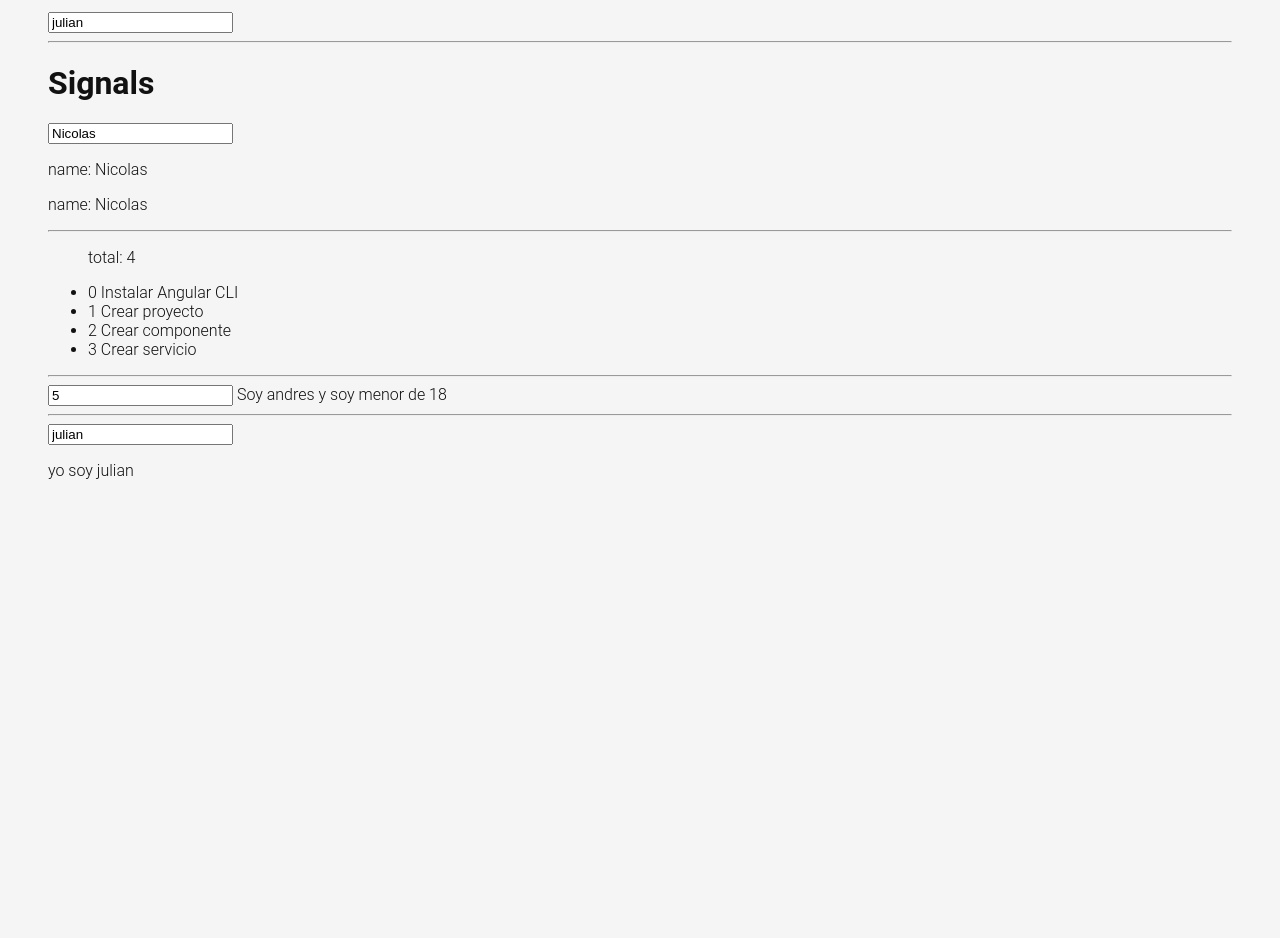
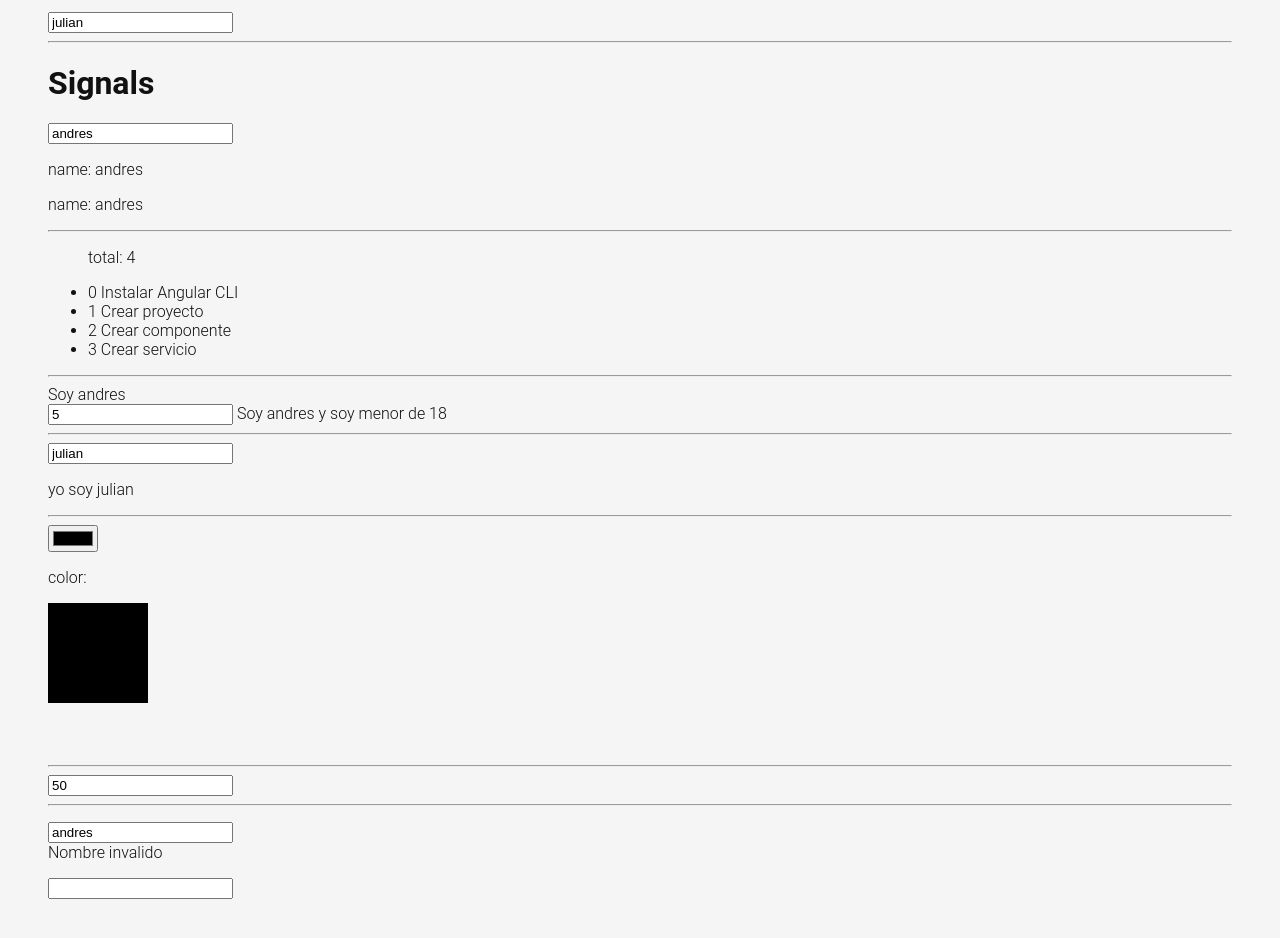
Before and after one commit to IngAamiraDev/todoapp, an Angular app: page /labs in a window 1280 px wide. Shown: the part 1060-1998 px from the top of the page. Before the commit the page ends 1604 px from the top, so only its background shows below. Built offline with nearby package versions, Linux system fonts and the light colour scheme.

Commit message:
Add controlling an input in labs / Step12

```diff
--- a/src/app/pages/labs/labs.component.html
+++ b/src/app/pages/labs/labs.component.html
@@ -61,4 +61,23 @@
     <p *ngSwitchCase="'valentina'">yo soy valentina</p>
     <p *ngSwitchDefault>yo no soy nadie</p>
   </div>
+  <hr />
+  <input type="color" [formControl]="colorCtrl">
+  <p>color: {{ colorCtrl.value }}</p>
+  <svg>
+    <g>
+      <rect x="0" y="0" height="100" width="100" [attr.fill]="colorCtrl.value"/>
+    </g>
+  </svg>
+  <hr />
+  <input type="number" [formControl]="widthCtrl">
+  <span class="box" [style.width.px]="widthCtrl.value"></span>
+  <hr />
+  <p>
+    <input type="text" [formControl]="nameCtrl"> <br />
+    <span class="message-error" [class.show]="nameCtrl.invalid && nameCtrl.touched">Nombre invalido</span>
+  </p>
+  <p>
+    <input type="text">
+  </p>
 </div>
--- a/src/app/pages/labs/labs.component.ts
+++ b/src/app/pages/labs/labs.component.ts
@@ -1,10 +1,11 @@
 import { Component, signal } from '@angular/core';
 import { CommonModule } from '@angular/common';
+import { FormControl, ReactiveFormsModule, Validators } from '@angular/forms';
 
 @Component({
   selector: 'app-labs',
   standalone: true,
-  imports: [CommonModule],
+  imports: [CommonModule, ReactiveFormsModule],
   templateUrl: './labs.component.html',
   styleUrls: ['./labs.component.css']
 })
@@ -16,7 +17,7 @@ export class LabsComponent {
     'Crear componente',
     'Crear servicio',
   ]);
-  name = signal('Nicolas');
+  name = signal('andres');
   age = 18;
   disabled = true;
   img = 'https://w3schools.com/howto/img_avatar.png';
@@ -26,6 +27,24 @@ export class LabsComponent {
     age: 5,
     avatar: 'https://w3schools.com/howto/img_avatar.png'
   });
+
+  colorCtrl = new FormControl();
+  widthCtrl = new FormControl(50, {
+    nonNullable: true,
+  });
+  nameCtrl = new FormControl('andres', {
+    nonNullable: true,
+    validators: [
+      Validators.required,
+      Validators.minLength(3)
+    ]
+  });
+
+  constructor() {
+    this.colorCtrl.valueChanges.subscribe(value => {
+      console.log(value);
+    })
+  }
 
   clickHandler() {
     alert('Hola')
```
